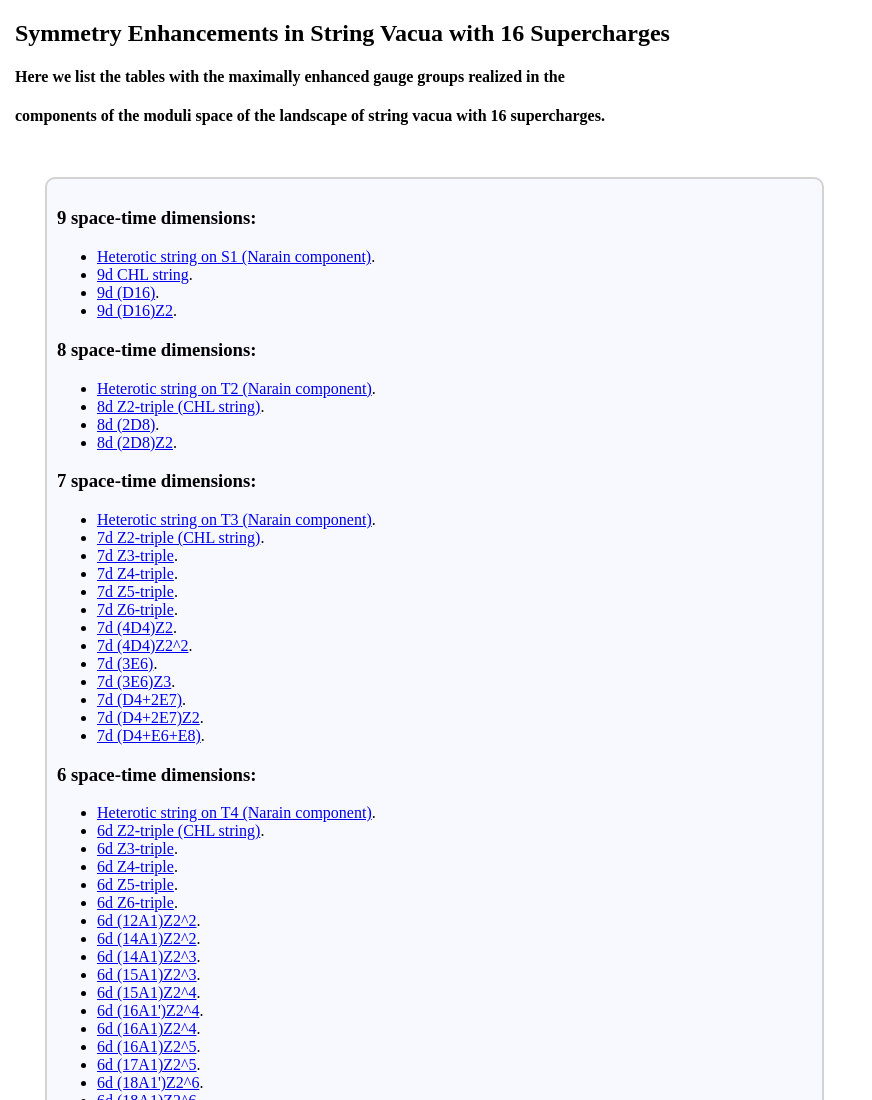
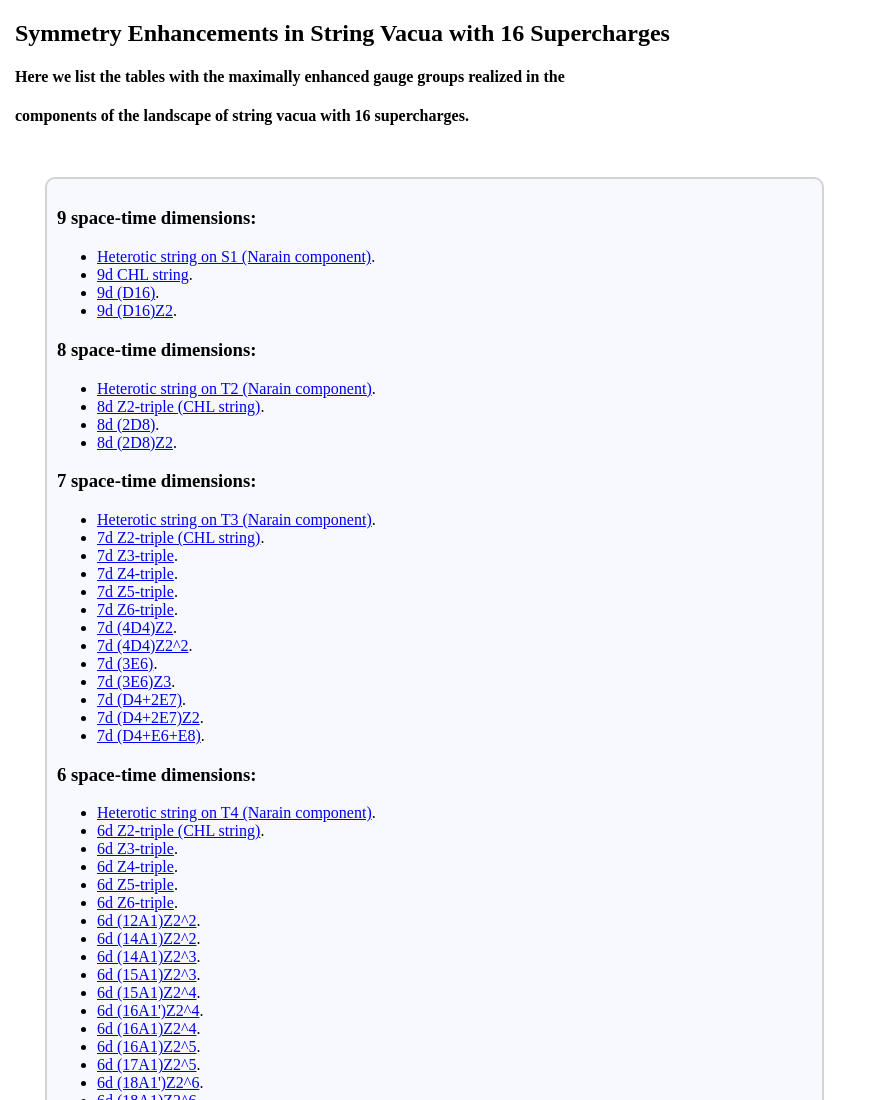
Before and after one commit to bernardofraiman/bernardofraiman.github.io, a plain HTML site: page heterotic/index.html in a window 1280 px wide. Shown: the top 1100 px of the page, without its empty margins (0-872 px from the left). Drawn offline with Linux system fonts and the light colour scheme.

Commit message:
Update index.html

```diff
--- a/heterotic/index.html
+++ b/heterotic/index.html
@@ -23,7 +23,7 @@
 <h2>Symmetry Enhancements in String Vacua with 16 Supercharges</h2>
 
 <h4>Here we list the tables with the maximally enhanced gauge groups realized in the</h4>
-<h4> components of the moduli space of the landscape of string vacua with 16 supercharges.</h4>
+<h4> components of the landscape of string vacua with 16 supercharges.</h4>
 
 <div class=Box1>
 
```
